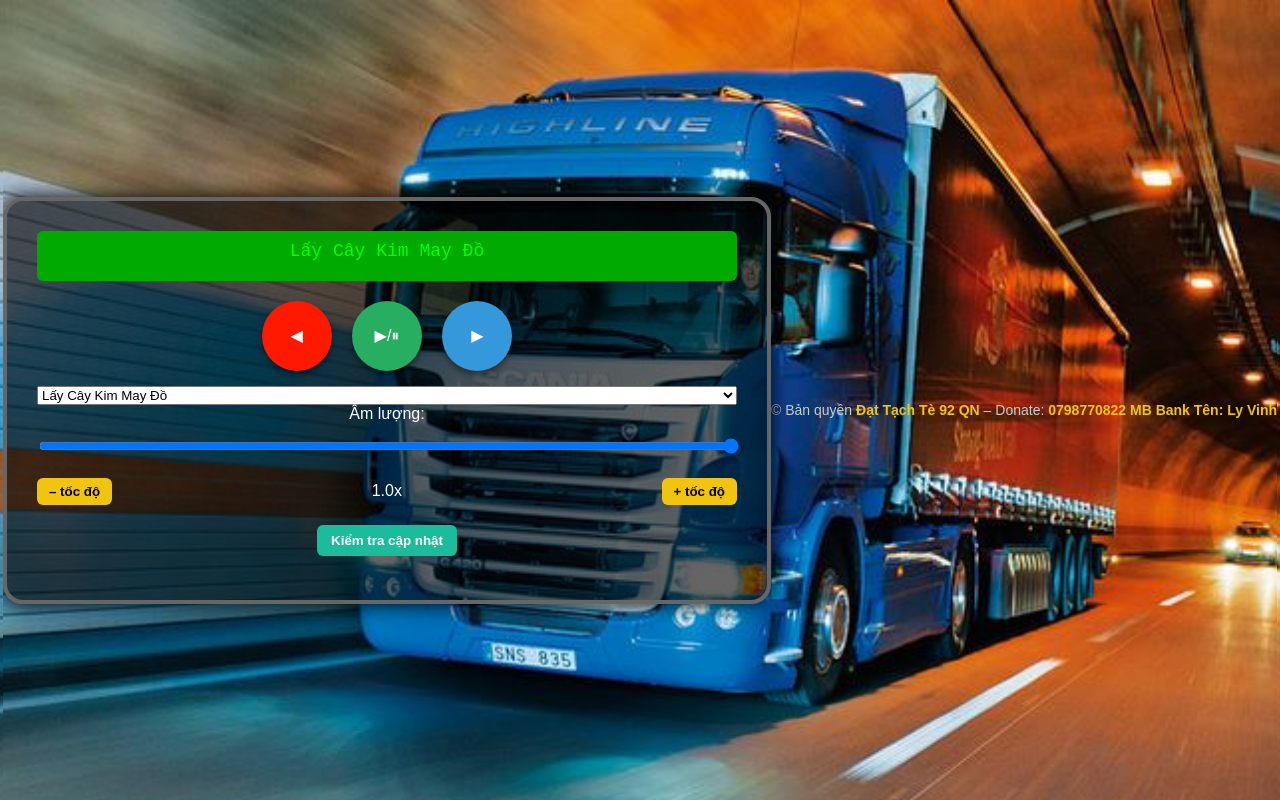
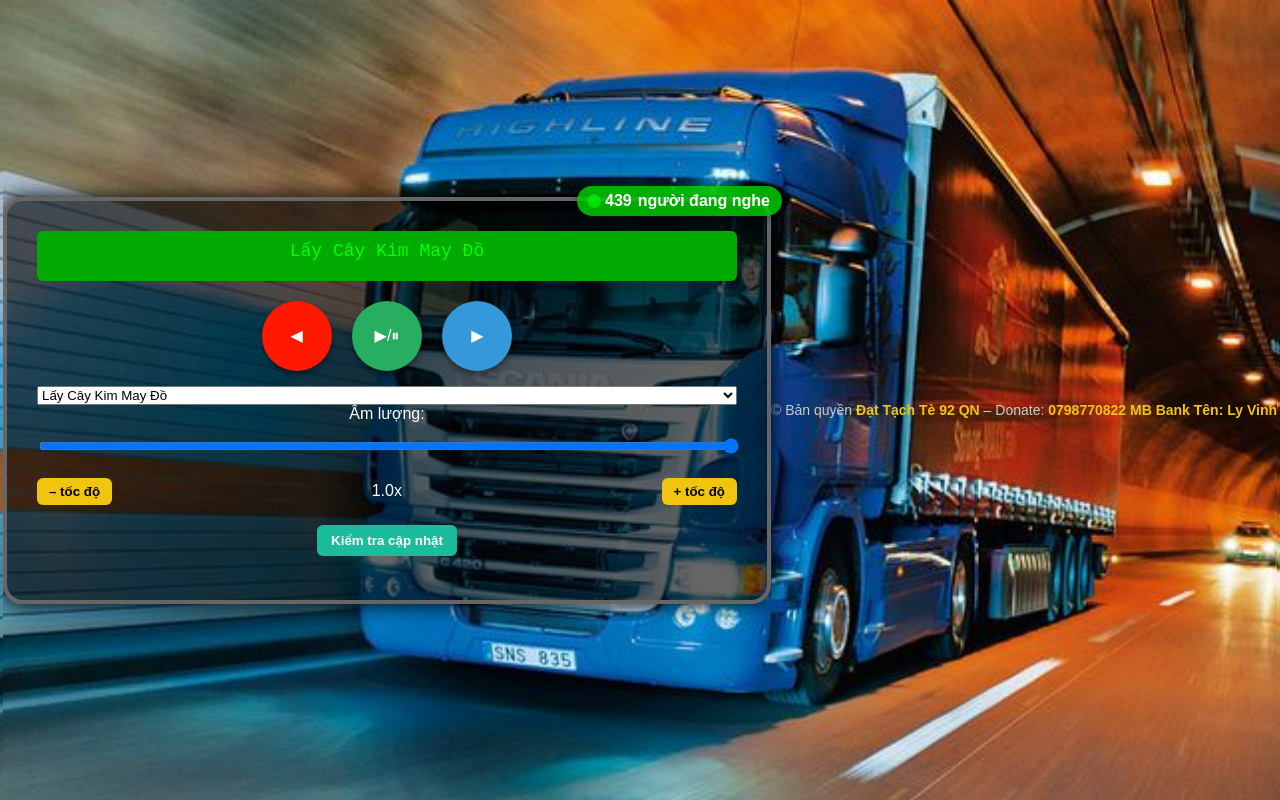
Before and after one commit to DATTACHTEEEE/basuridemo, a plain HTML site: page index.html in a window 1280 px wide. Drawn offline with Linux system fonts and the light colour scheme.

Commit message:
Update index.html
Signed-off-by: DATTACHTEEEE <datdz4388@gmail.com>

```diff
--- a/index.html
+++ b/index.html
@@ -26,7 +26,7 @@
     border:4px solid #666;
     border-radius:20px;
     padding:30px;
-    width: 700px;
+    width:700px;
     text-align:center;
     box-shadow:0 0 20px #000;
     position:relative;
@@ -92,11 +92,44 @@
     color:#f1c40f;
     font-weight:bold;
   }
+
+  /* ===== Huy hiệu người nghe ===== */
+  .listener-box{
+    position:absolute;
+    top:-15px; right:-15px;
+    background:rgba(0,200,0,0.85);
+    padding:6px 12px;
+    border-radius:20px;
+    font-weight:bold;
+    color:#fff;
+    font-size:16px;
+    box-shadow:0 0 8px rgba(0,0,0,0.4);
+    display:flex;
+    align-items:center;
+    gap:6px;
+  }
+  .listener-box .dot{
+    width:10px; height:10px;
+    background:#0f0;
+    border-radius:50%;
+    animation:pulse 1.5s infinite;
+  }
+  @keyframes pulse{
+    0%{transform:scale(1); opacity:1;}
+    50%{transform:scale(1.4); opacity:0.6;}
+    100%{transform:scale(1); opacity:1;}
+  }
 </style>
 </head>
 <body oncontextmenu="return false">
 
   <div class="player">
+    <!-- Huy hiệu người nghe -->
+    <div class="listener-box">
+      <span class="dot"></span>
+      <span id="listenerCount">0</span> người đang nghe
+    </div>
+
     <div class="screen" id="display">Chọn bài hát…</div>
 
     <div class="controls">
@@ -112,7 +145,7 @@
       <option value="basuri4.mp3">World Cup</option>
       <option value="melody12.mp3">Melody 12 loa</option>
       <option value="nuavantrang.mp3">Nửa Vằng Trăng</option>
-      <option value="dragosteadin">dragostea din</option>
+      <option value="dragosteadin.mp3">dragostea din</option>
       <option value="2muamua.mp3">2 Mùa Mưa</option>
       <option value="trumua.mp3">Trú Mưa</option>
       <option value="tinhyeucuatoi.mp3">Tình Yêu Của Tôi</option>
@@ -137,7 +170,6 @@
       <button id="faster">+ tốc độ</button>
     </div>
 
-    <!-- Nút kiểm tra cập nhật -->
     <div class="update-box">
       <button id="checkUpdateBtn">Kiểm tra cập nhật</button>
       <p id="updateResult"></p>
@@ -170,7 +202,7 @@ const tracks = [
   {name:'Trú Mưa', file:'trumua.mp3'},
   {name:'Tình Yêu Của Tôi', file:'tinhyeucuatoi.mp3'},
   {name:'Hẹn Hò Đêm Trăng V7', file:'henhodemtrangv7.mp3'},
-  {name:'Teen Vọng Cổ ', file:'teenvongco.mp3'},
+  {name:'Teen Vọng Cổ', file:'teenvongco.mp3'},
   {name:'Mưa Thuỷ Tinh', file:'muathuytinh.mp3'},
   {name:'3Pro Remix', file:'3proremix.mp3'},
   {name:'Ngày Anh Ba', file:'ngayanhba.mp3'},
@@ -181,7 +213,6 @@ const tracks = [
 ];
 
 let current = 0;
-
 function loadTrack(i){
   current = i;
   audio.src = tracks[i].file;
@@ -193,7 +224,6 @@ document.getElementById('play').onclick = ()=>{
   if(audio.paused) audio.play();
   else audio.pause();
 };
-
 document.getElementById('prev').onclick = ()=>{
   loadTrack((current - 1 + tracks.length) % tracks.length);
   audio.play();
@@ -202,12 +232,10 @@ document.getElementById('next').onclick = ()=>{
   loadTrack((current + 1) % tracks.length);
   audio.play();
 };
-
 trackList.onchange = ()=>{
   const i = tracks.findIndex(t=>t.file===trackList.value);
   loadTrack(i);
 };
-
 volumeSlider.oninput = ()=> audio.volume = volumeSlider.value;
 
 let rate = 1.0;
@@ -221,11 +249,10 @@ document.getElementById('faster').onclick = ()=>{
   audio.playbackRate = rate;
   speedDisplay.textContent = rate.toFixed(1)+'x';
 };
-
 loadTrack(0);
 
 // ===== Kiểm tra cập nhật =====
-const currentVersion = "1.0.0"; // phiên bản hiện tại
+const currentVersion = "1.0.0";
 document.getElementById("checkUpdateBtn").addEventListener("click", async () => {
   const result = document.getElementById("updateResult");
   result.textContent = "Đang kiểm tra...";
@@ -244,6 +271,15 @@ document.getElementById("checkUpdateBtn").addEventListener("click", async () =>
     result.textContent = "Lỗi kết nối, vui lòng thử lại sau.";
   }
 });
+
+// ===== Giả lập số người đang nghe 100–500 =====
+const listenerEl = document.getElementById('listenerCount');
+function randomListeners(){
+  const n = Math.floor(Math.random()*401)+100; // 100–500
+  listenerEl.textContent = n;
+}
+randomListeners();
+setInterval(randomListeners, 5000);
 </script>
 </body>
 </html>
```
